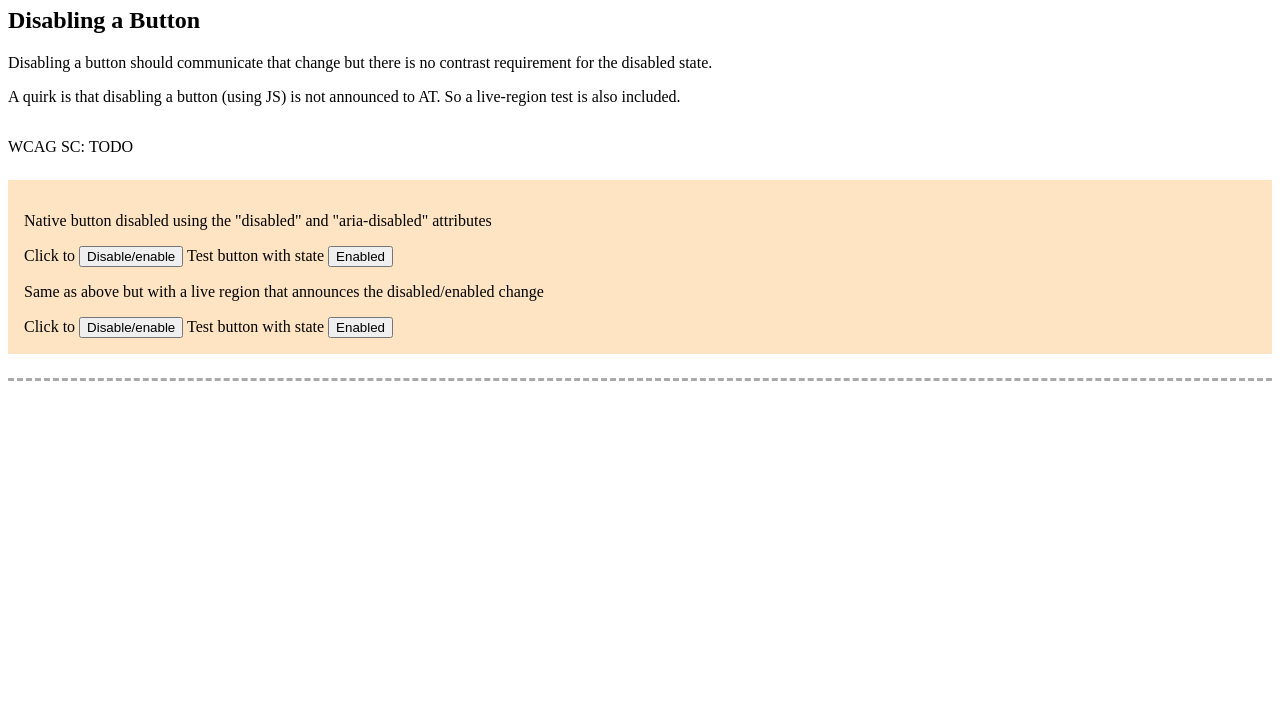
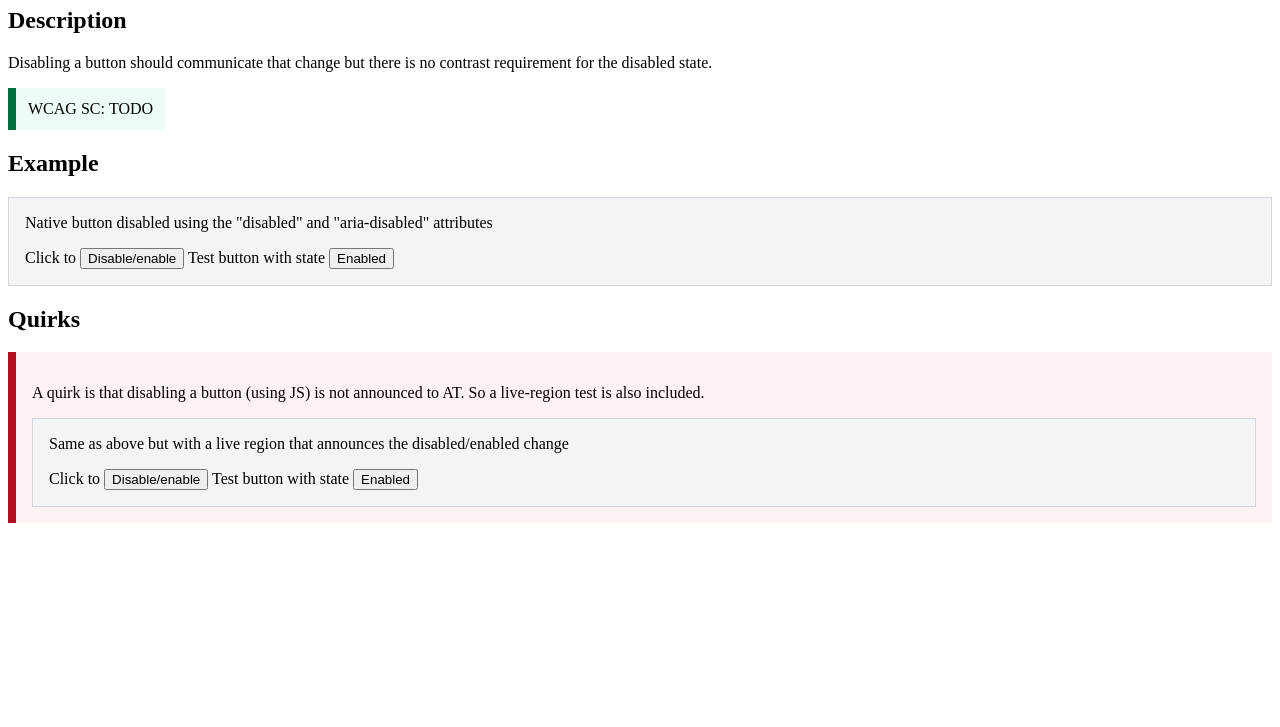
Before and after one commit to thiessenp-cds/a11y-testing, a website: page src/button-disable.html in a window 1280 px wide. Shown: the part 73-800 px from the top of the page. Drawn offline with Linux system fonts and the light colour scheme.

Commit message:
Updates styles

```diff
--- a/src/buttons.html
+++ b/src/button-disable.html
@@ -8,51 +8,44 @@
   </head>
   <body>
     <header>
-      <h1>Buttons</h1>
+      <h1>Disabling a Button (avoid)</h1>
     </header>
     <main>
 
-<!-- @Todo: Example of a Submit button should not be disabled, only appear disabled - see post about it -->
+      <h2>Description</h2>
 
-<!--
-<h2>What am I testing?</h2>
-<p>Describe what you are testing</p>
+      <p>Disabling a button should communicate that change but there is no contrast requirement for the disabled state.</p>
 
       <div class="sc-list">
         WCAG SC:
         <ul><li>TODO</li></ul>
       </div>
 
-<div class=demo>
-Live-code or link
-</div>
--->
-
-
-      <div class="test-item">
-        <h2>Disabling a Button</h2>
-        <p>Disabling a button should communicate that change but there is no contrast requirement for the disabled state.</p>
-        <p>A quirk is that disabling a button (using JS) is not announced to AT. So a live-region test is also included.</p>
-
-        <div class="sc-list">
-          WCAG SC:
-          <ul><li>TODO</li></ul>
-        </div>
-
-        <div class="demo">
+      <h2>Example</h2>
+      <div class="example">
         <div>
           <p>Native button disabled using the "disabled" and "aria-disabled" attributes</p>
           <label>Click to <button id="test_disable_enable_trigger1" type="button">Disable/enable</button></label>
           <label>Test button with state <button id="test_disable_enable_button_output1" type="button" aria-disabled="false">Enabled</button></label>
         </div>
-          <div>
+
+      </div>
+      </div>
+
+      <h2>Quirks</h2>
+      <div class="quirk">
+
+
+        <p>A quirk is that disabling a button (using JS) is not announced to AT. So a live-region test is also included.</p>
+
+        <div class="example">
           <p>Same as above but with a live region that announces the disabled/enabled change</p>
           <label>Click to <button id="test_disable_enable_trigger2" type="button">Disable/enable</button></label>
           <label>Test button with state <button id="test_disable_enable_button_output2">Enabled</button></label>
 <!-- @TODO class to hide for visual -->
           <span id="test_disable_enable_button_live2" aria-live="assertive"></span>
         </div>
-        </div>
+
       </div>
     </main>
 
--- a/src/style/styles.css
+++ b/src/style/styles.css
@@ -1,19 +1,36 @@
 
-.test-item{
-  margin: 1rem 0 1rem 0;
-  padding-bottom: 1rem;
-  border-bottom: 3px dashed #aaa;
+
+.sc-list {
+  border-left:  solid .5rem #00713c;
+  background-color: #edfdf6;
+  padding: .75rem;
+  display: inline-block;
 }
 
 .sc-list ul {
   list-style-type: none;
   padding: 0;
+  margin: 0;
   display: inline-block;
 }
 
+.example {
+  padding:1rem;
+  background-color: #f3f4f6;
+  border:1px solid #d2d5db;
+}
 
-.demo {
+.example p {
+  margin: 0 0 1rem 0;
+}
+
+.quirk {
+  border-left:  solid .5rem #b20f1e;
+  background-color: #fff2f2;
   padding:1rem;
   margin: .5rem 0;
-  background-color: bisque;
 }
+
+
+
+/*  */
```
Lines whose indentation alone changed are shown as unchanged.
